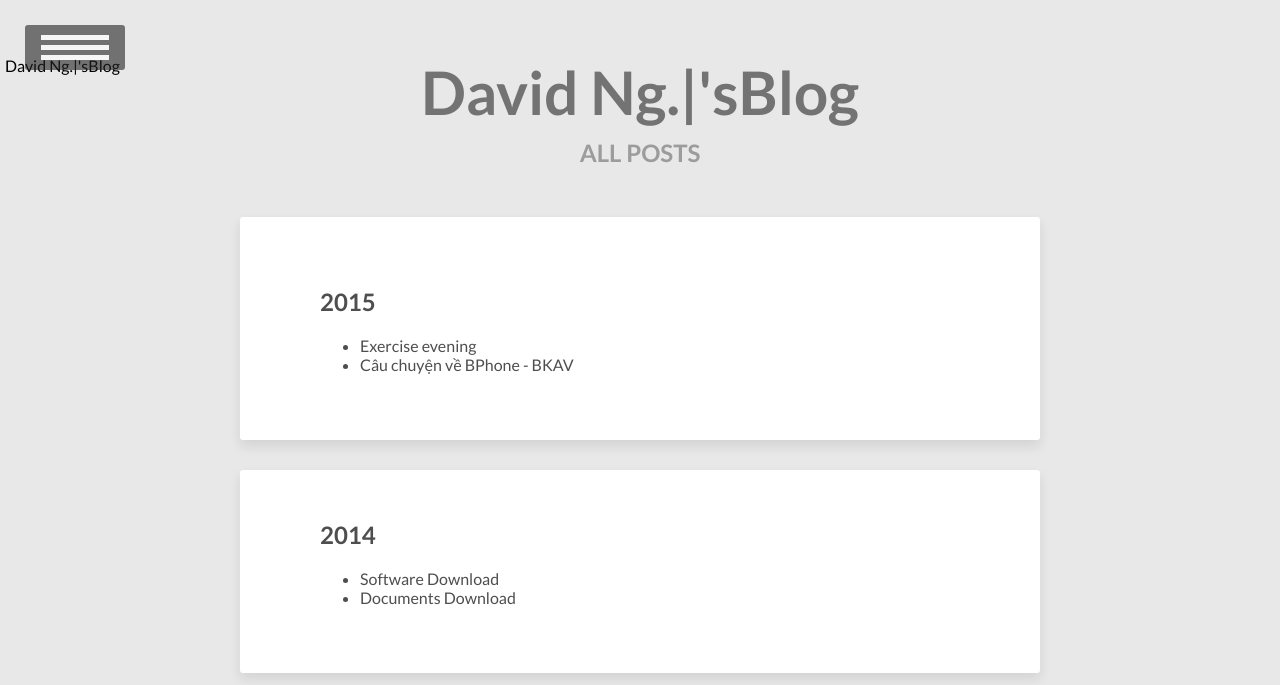
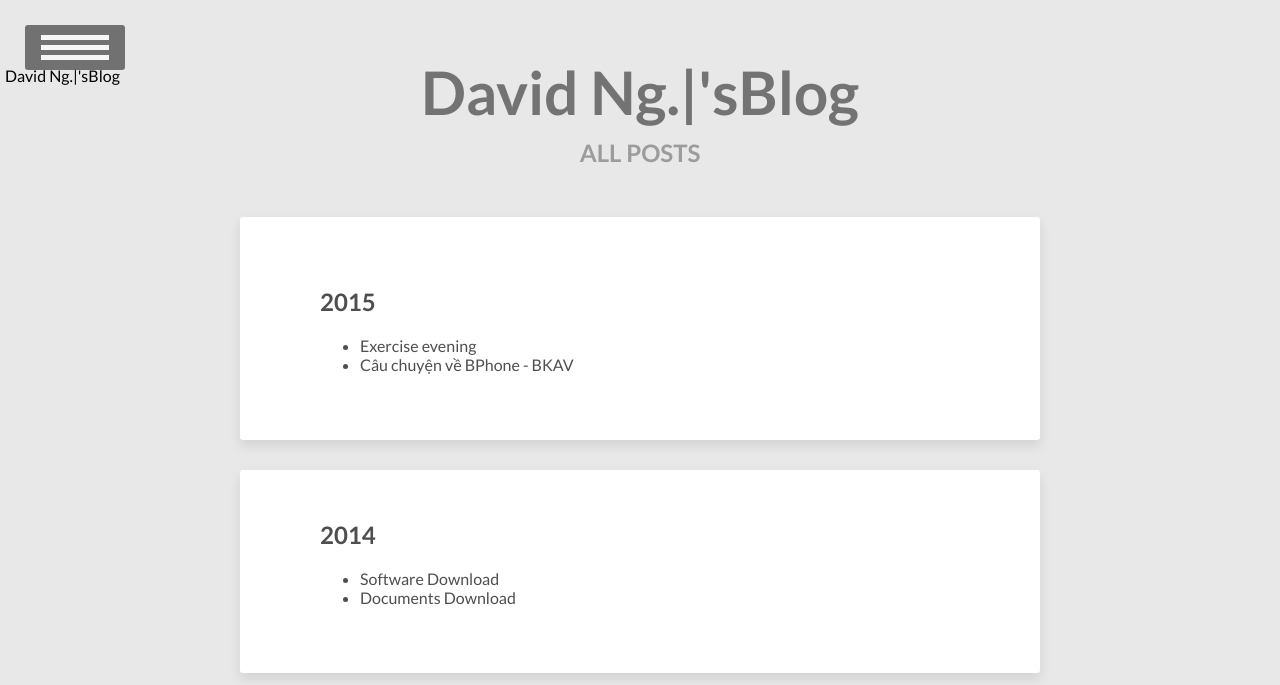
Before and after one commit to vareisen/vareisen.github.io, a Jekyll site: the page built from posts/index.html, in a window 1280 px wide. Shown: the top 685 px of the page. Built offline with Jekyll 4.4.1, drawn with Linux system fonts in a browser that asks for light colours; grey boxes are pictures that could not be loaded.

Commit message:
Update head.html

```diff
--- a/_includes/head.html
+++ b/_includes/head.html
@@ -65,7 +65,7 @@
 <style>
 p.pos_fixed {
     position: fixed;
-    top: 40px;
+    top: 50px;
     left: 5px;
     color: black;
 }
```
